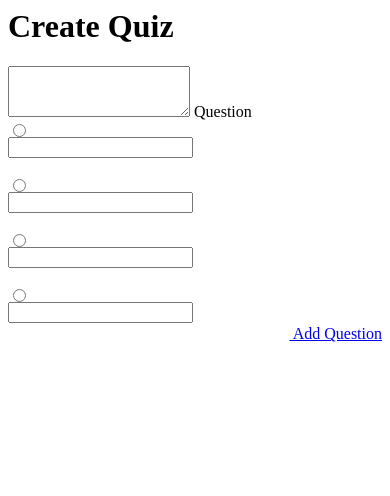
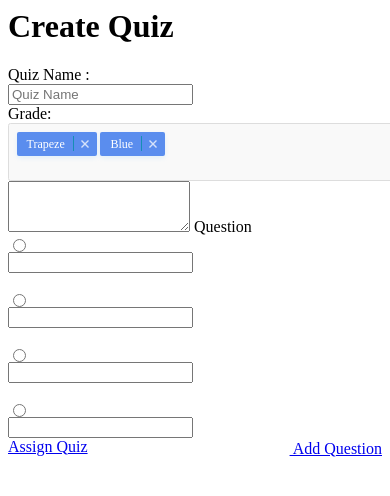
Before and after one commit to AlaaSaadallah/Quiz-System, a PHP site: page /teacher/create_quiz.php in a window 390 px wide. Shown: the top 496 px of the page. Run offline with PHP 8.4, Linux system fonts and the light colour scheme.

Commit message:
create quiz for admin and teacher page design

```diff
--- a/teacher/create_quiz.php
+++ b/teacher/create_quiz.php
@@ -1,8 +1,46 @@
 <!-- form to write the question and the choices and detrmine the correct answer -->
+<link rel="stylesheet" href="dashboardTemplate/dist/assets/vendors/choices.js/choices.min.css" />
 <h1>Create Quiz</h1>
-<form></form>
+<form>
 <div class="card">
     <div class="card-body">
+    <div class="form-group row align-items-center">
+        <div class="col-md-6">
+                                                <div class="col-lg-2 col-3">
+                                                    <label class="col-form-label">Quiz Name :</label>
+                                                </div>
+                                                <div class="col-lg-10 col-9">
+                                                    <input type="text" id="first-name" class="form-control" name="fname"
+                                                        placeholder="Quiz Name">
+                                                </div>
+                                            </div>
+
+                                            <div class="col-md-6">
+                                            <!-- <div class="form-group row align-items-center"> -->
+                                                <div class="col-lg-2 col-3">
+                                                    <label class="col-form-label">Grade:</label>
+                                                </div>
+                                                <div class="col-lg-10 col-9">
+                                                <div class="form-group">
+                                                    <select class="choices form-select multiple-remove"
+                                                        multiple="multiple">
+                                                        <optgroup label="Figures">
+                                                            <option value="romboid">Romboid</option>
+                                                            <option value="trapeze" selected>Trapeze</option>
+                                                            <option value="triangle">Triangle</option>
+                                                            <option value="polygon">Polygon</option>
+                                                        </optgroup>
+                                                        <optgroup label="Colors">
+                                                            <option value="red">Red</option>
+                                                            <option value="green">Green</option>
+                                                            <option value="blue" selected>Blue</option>
+                                                            <option value="purple">Purple</option>
+                                                        </optgroup>
+                                                    </select>
+                                                </div>
+                                                </div>
+                                            </div>
+    </div>
         <div class="form-group with-title mb-3">
             <textarea class="form-control" id="exampleFormControlTextarea1" rows="3"></textarea>
             <label>Question</label>
@@ -52,8 +90,17 @@
 <a href="#" class="btn icon btn-primary" style="float: right;"><i data-feather="user"></i> <svg class="bi" width="1em" height="1em" fill="currentColor">
         <use xlink:href="dashboardTemplate/dist/assets/vendors/bootstrap-icons/bootstrap-icons.svg#plus-circle" />
     </svg> Add Question</a>
+
+    <a href="#" class="btn icon btn-success" ><i data-feather="user"></i>Assign Quiz</a>
 </form>
+<script src="dashboardTemplate/dist/assets/vendors/choices.js/choices.min.js"></script>
+<script src="dashboardTemplate/dist/assets/vendors/perfect-scrollbar/perfect-scrollbar.min.js"></script>
+    <script src="dashboardTemplate/dist/assets/js/bootstrap.bundle.min.js"></script>
 
+    <!-- Include Choices JavaScript -->
+    <!-- <script src="assets/vendors/choices.js/choices.min.js"></script> -->
+
+    <script src="dashboardTemplate/dist/assets/js/main.js"></script>
 <!--
 
                                             <script src="dashboardTemplate/dist/assets/vendors/quill/quill.min.js"></script>
```
